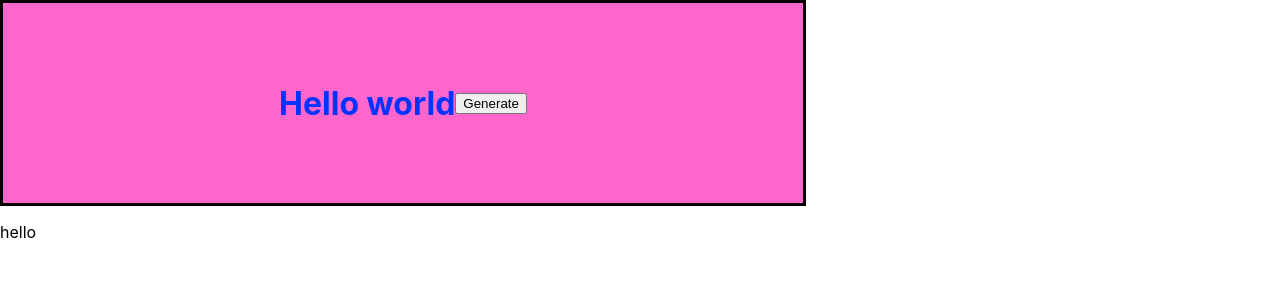
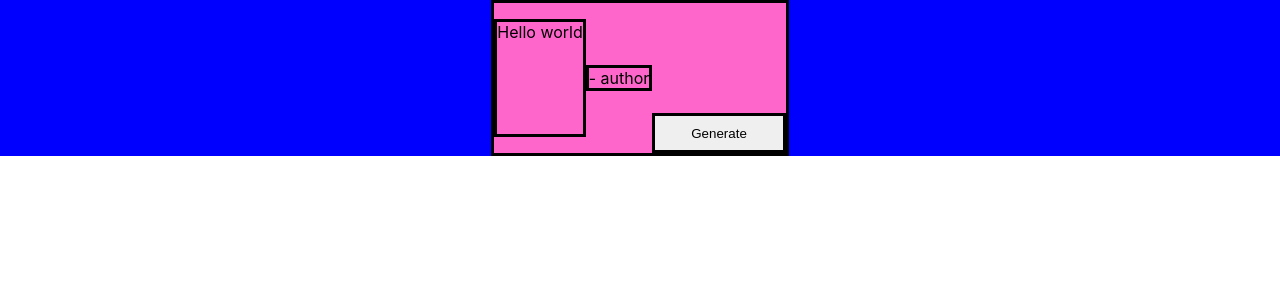
Before and after one commit to koookee/Random-Quote-Machine, a React (Create React App) app: page / in a window 1280 px wide. Shown: the top 300 px of the page. Built offline with nearby package versions, Linux system fonts and the light colour scheme.

Commit message:
Attempting to make content fit the full screen

```diff
--- a/src/Components/QuoteBox.js
+++ b/src/Components/QuoteBox.js
@@ -4,17 +4,18 @@ import styles from '../CSS/quoteBox.module.css';
 function QuoteBox(){
   let center = "center";
   let flexEnd = "flex-end";
-  function display(justify,align){ return {color:"#0033FF",
-  backgroundColor:"#FF66CC",display:"flex", height:"200px",
-  width:"50em",justifyContent:justify, alignItems:align,border:"solid black"}}
+  function boxDisplay(justify){ return {backgroundColor:"#FF66CC",display:"flex",justifyContent:justify, alignItems:"center",border:"solid black",flexWrap:"wrap"}}
+  let textDisplay = {flexGrow:0, border:"solid black",textAlign:center,alignSelf:"center",height:"7em"};
+  let authorDisplay = {border:"solid black"};
+  let genDisplay = {width:"10em",height:"3em",border:"solid black",alignSelf:"flex-end"};
   return(
     <div>
-      <div id="quote-box" style={display(center,center)}>
-        <h1>Hello world</h1>
-        <input type="button" value="Generate" />
-      </div>
-      <div>
-        <p>hello</p>
+      <div style={{display:"flex",justifyContent:"center", alignItems:"center",backgroundColor:"blue" }}>
+        <div id="quote-box" style={boxDisplay(center,center)}>
+          <p id="text" style={textDisplay}>Hello world</p>
+          <p id="author" style={authorDisplay}> - author </p>
+          <input id="new-quote" type="button" style={genDisplay} value="Generate" />
+        </div>
       </div>
     </div>
   )
```
